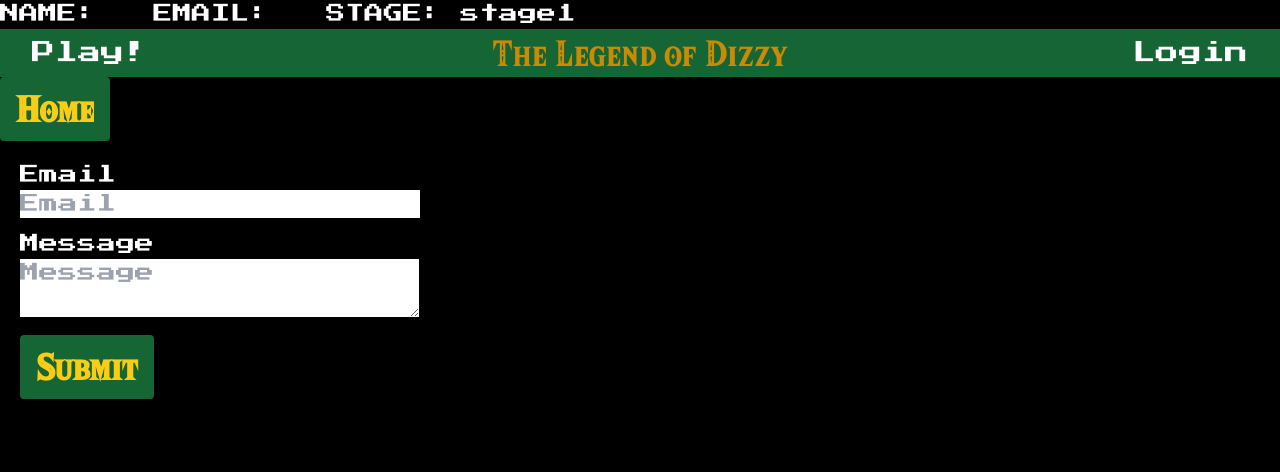
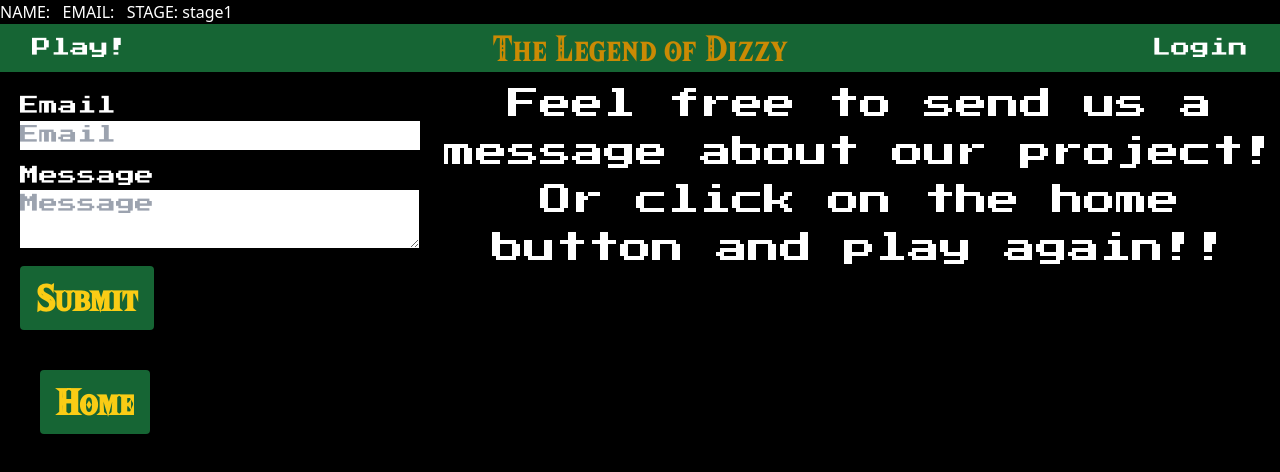
Before and after one commit to AHelmin/The-Legend-Of-Dizzy, a React (Vite) app in the folder client/: page /contact in a window 1280 px wide. Shown: the top 472 px of the page. Built offline with nearby package versions, Linux system fonts and the light colour scheme.

Commit message:
changed the contact page

```diff
--- a/client/src/pages/Contact.jsx
+++ b/client/src/pages/Contact.jsx
@@ -43,19 +43,19 @@ const Contact = () => {
   }
 
   return (
+<>
 
-    <div className="text-white press-start">
       <Header />
-      <Link to="/home">
-          <button className="bg-green-800 hover:bg-green-700 text-yellow-400 font-bold py-2 px-4 rounded hyrule">Home</button>
-        </Link>
+
       <div className="container flex">
         <div className="row">
           <div className="w-1/2 p-5 message">
             <div>
+            <div className="text-white press-start">
               <form className="form" onSubmit={submitMessage}>
                 <div className="mb-3">
-                  <p>{userEmail}</p>
+                  {/* <p>{userEmail}</p> */}
+
                   <label className="form-label" htmlFor="email">Email</label>
                   <input type="text" className="form-control text-black" name="email" placeholder="Email" value={message?.email || ""} onChange={handleMessageChange} />
                 </div>
@@ -76,9 +76,17 @@ const Contact = () => {
             </div>
           </div>
         )}
+        <div className='w-1/2 p-5'>
+        <Link to="/home">
+          <button className="bg-green-800 hover:bg-green-700 text-yellow-400 font-bold py-2 px-4 rounded hyrule mx-5">Home</button>
+        </Link>
+        </div>
     </div>
-
+    <p className="big-text mt-2 press-start text-white text-center">
+          {useTypedMessage('Feel free to send us a message about our project!  Or click on the home button and play again!!')}
+          </p>
     </div>
+    </>
   );
 };
 
```
